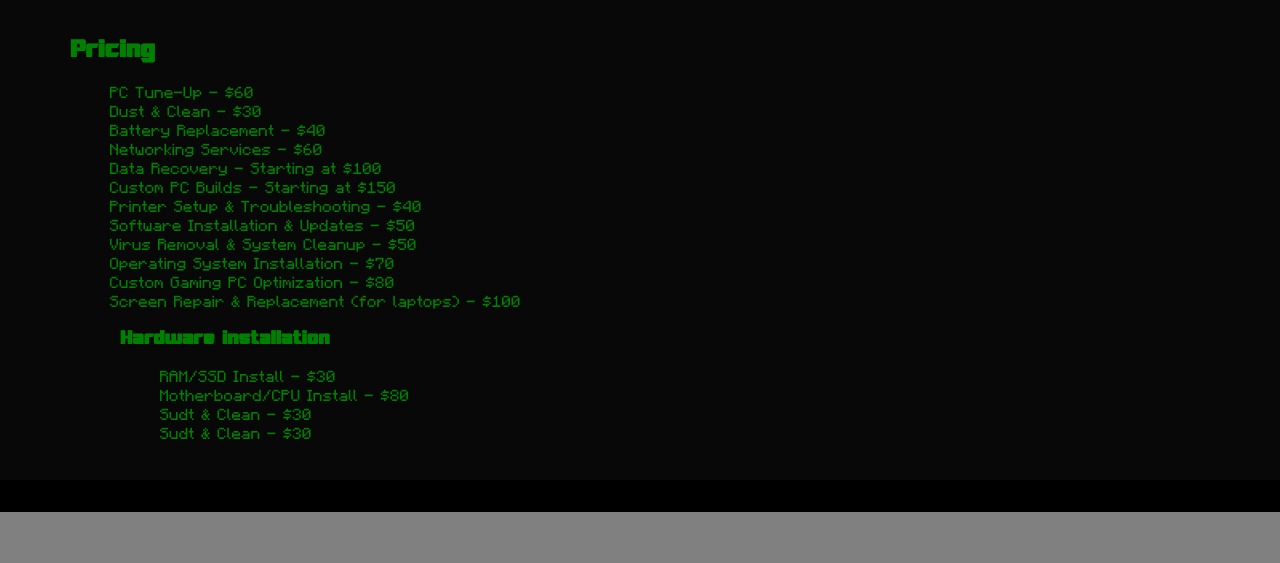
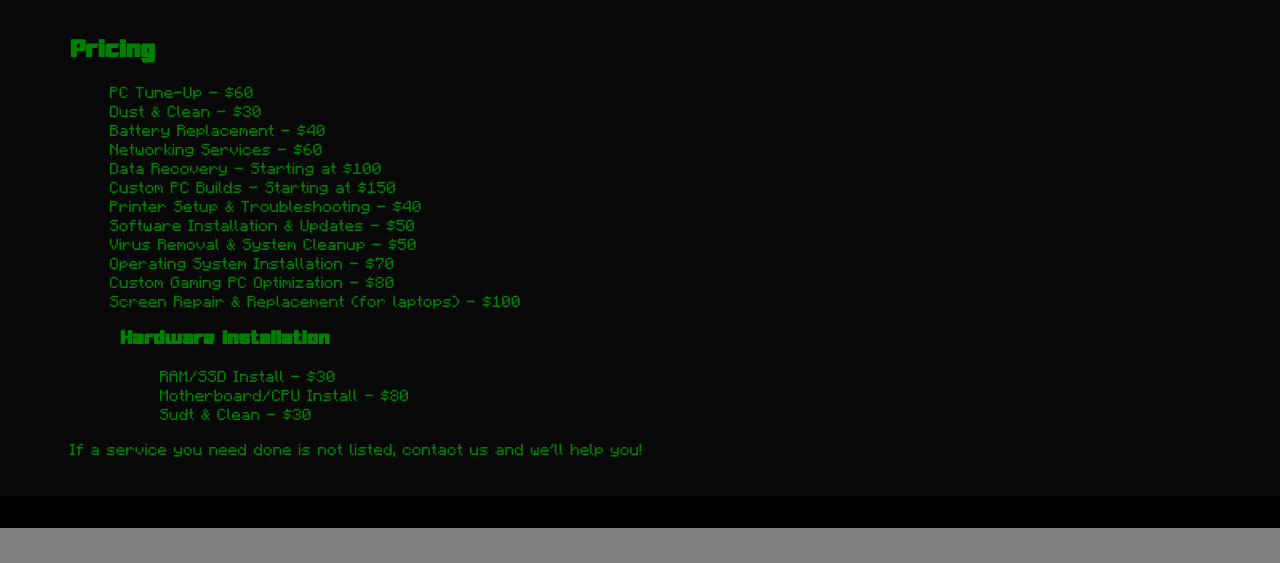
Before and after one commit to SaintFantom/Core, a plain HTML site: page index.html in a window 1280 px wide. Shown: the part 110-673 px from the top of the page. Drawn offline with Linux system fonts and the light colour scheme.

Commit message:
Update index.html

```diff
--- a/index.html
+++ b/index.html
@@ -45,8 +45,10 @@
                         <li>RAM/SSD Install - $30</li>
                         <li>Motherboard/CPU Install - $80</li>
                         <li>Sudt & Clean - $30</li>
-                        <li>Sudt & Clean - $30</li>
                     </ul>
+            </div>
+            <div>
+                <p>If a service you need done is not listed, contact us and we'll help you!</p>
             </div>
         </div>
     </div>
```
